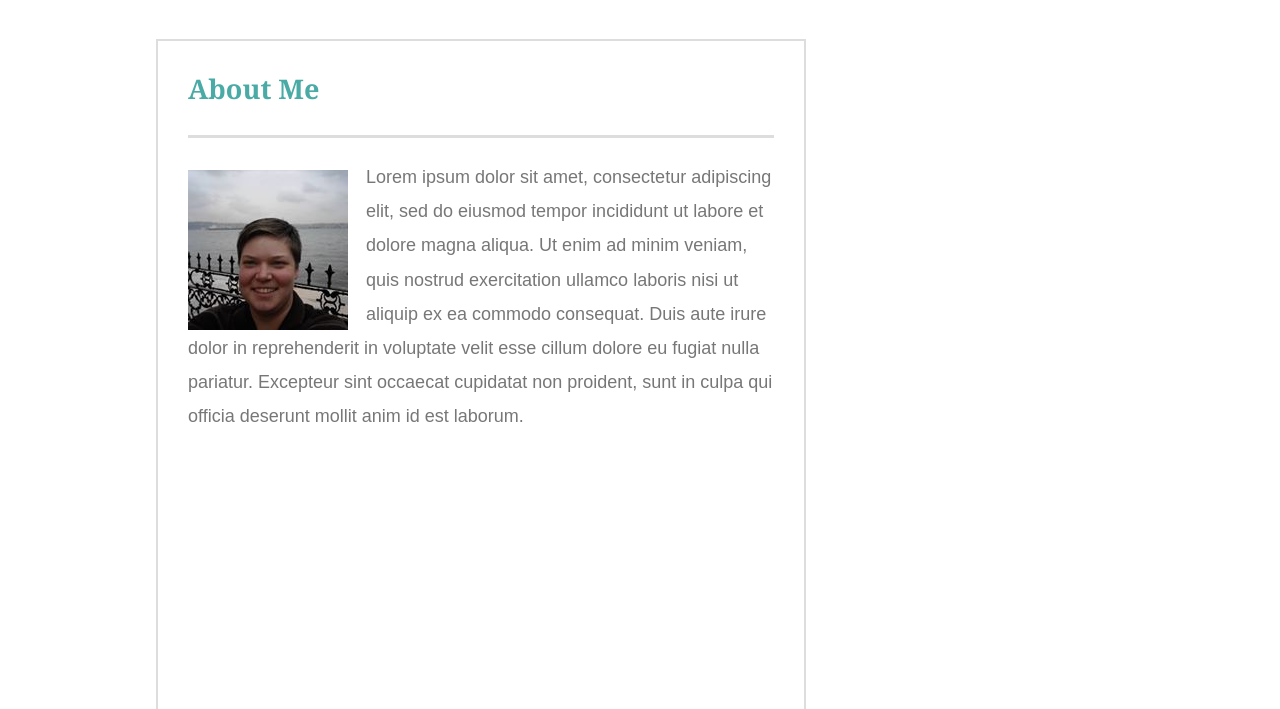
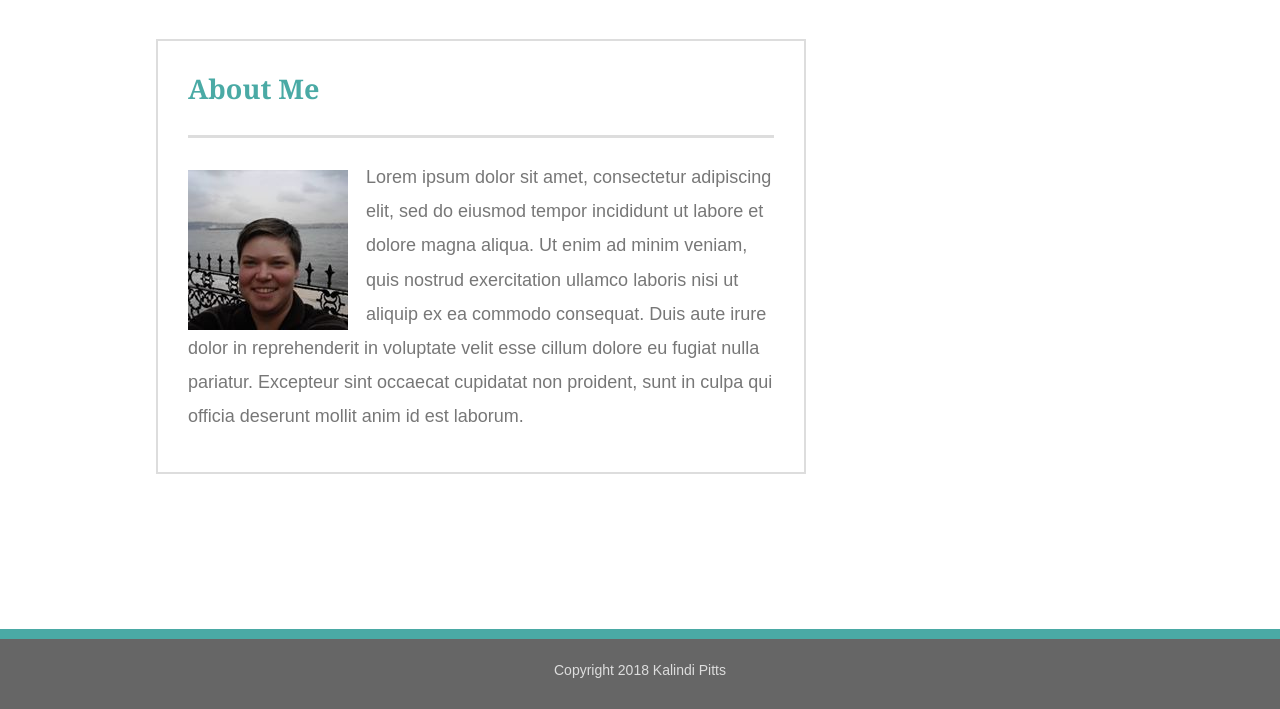
Before and after one commit to Kalindi-Pitts/Basic-Portfolio, a plain HTML site: page index.html in a window 1280 px wide. Shown: the part 91-800 px from the top of the page. Drawn offline with Linux system fonts and the light colour scheme.

Commit message:
homework edit

```diff
--- a/assets/css/style.css
+++ b/assets/css/style.css
@@ -59,7 +59,6 @@
   .main-content{
       background:#ffffff;
       width: 650px;
-      height: 960px;
       border:2px;
       border-color:#dddddd;
       border-style: solid;
```
